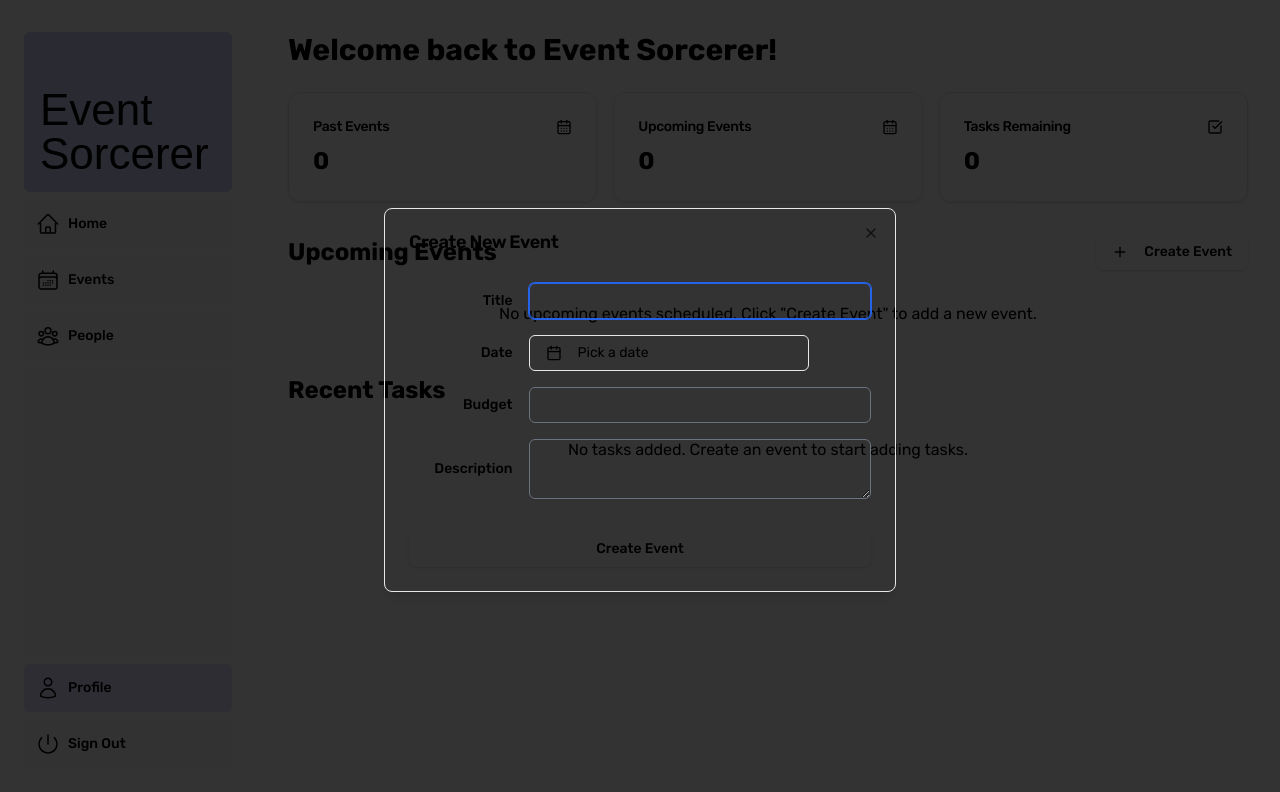
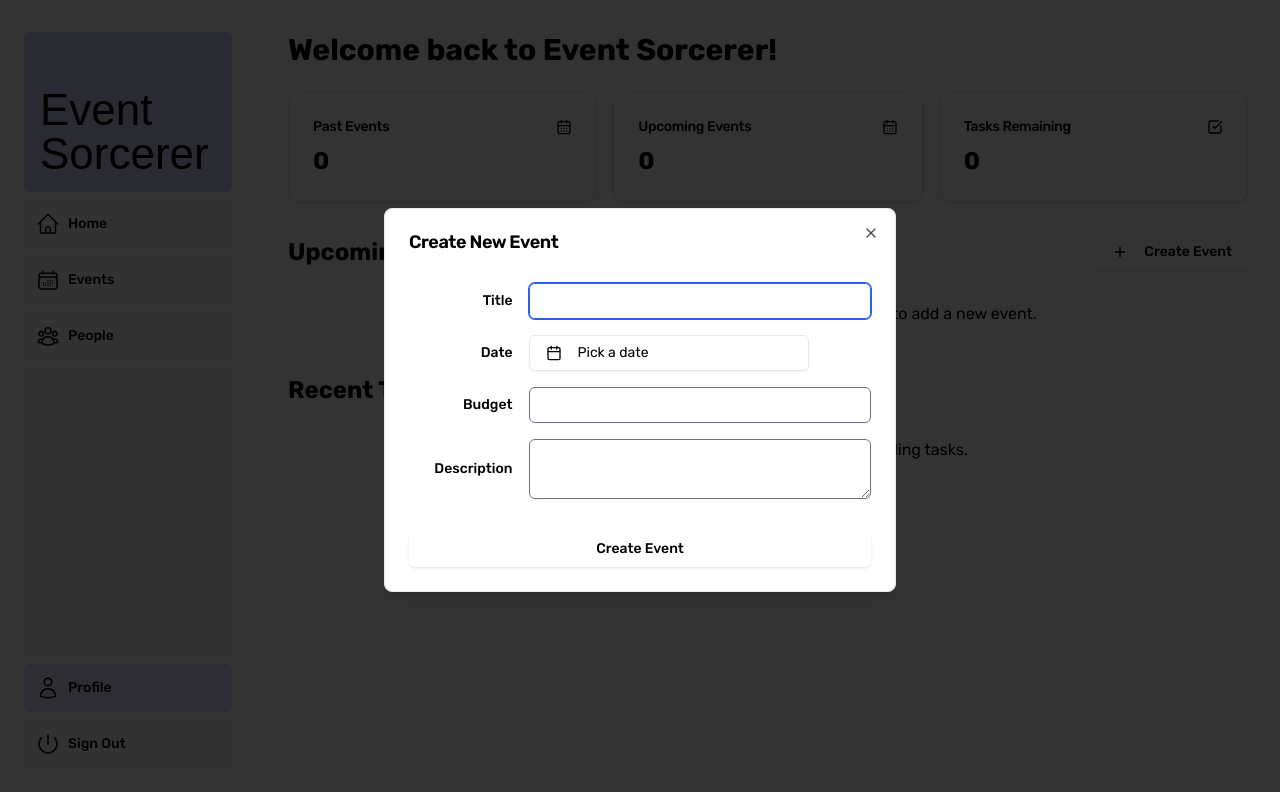
Before and after one commit to adrianpar1/Event-Sorcerer, a Next.js app: page / in a window 1280 px wide. Both pictures are taken after a click on the button "Create Event". Shown: the top 792 px of the page. Built offline with nearby package versions, Linux system fonts and the light colour scheme; a web font is replaced by a local one.

Commit message:
Made changes dialog.tsx and popover.tsx to remove the transparency and difficulty to read.
commit message

```diff
--- a/components/ui/dialog.tsx
+++ b/components/ui/dialog.tsx
@@ -1,8 +1,6 @@
-"use client"
-
 import * as React from "react"
 import * as DialogPrimitive from "@radix-ui/react-dialog"
-import { X } from "lucide-react"
+import { X } from 'lucide-react'
 
 import { cn } from "@/lib/utils"
 
@@ -21,7 +19,7 @@ const DialogOverlay = React.forwardRef<
   <DialogPrimitive.Overlay
     ref={ref}
     className={cn(
-      "fixed inset-0 z-50 bg-black/80  data-[state=open]:animate-in data-[state=closed]:animate-out data-[state=closed]:fade-out-0 data-[state=open]:fade-in-0",
+      "fixed inset-0 z-50 bg-black/80 data-[state=open]:animate-in data-[state=closed]:animate-out data-[state=closed]:fade-out-0 data-[state=open]:fade-in-0",
       className
     )}
     {...props}
@@ -38,7 +36,7 @@ const DialogContent = React.forwardRef<
     <DialogPrimitive.Content
       ref={ref}
       className={cn(
-        "fixed left-[50%] top-[50%] z-50 grid w-full max-w-lg translate-x-[-50%] translate-y-[-50%] gap-4 border bg-background p-6 shadow-lg duration-200 data-[state=open]:animate-in data-[state=closed]:animate-out data-[state=closed]:fade-out-0 data-[state=open]:fade-in-0 data-[state=closed]:zoom-out-95 data-[state=open]:zoom-in-95 data-[state=closed]:slide-out-to-left-1/2 data-[state=closed]:slide-out-to-top-[48%] data-[state=open]:slide-in-from-left-1/2 data-[state=open]:slide-in-from-top-[48%] sm:rounded-lg",
+        "fixed left-[50%] top-[50%] z-50 grid w-full max-w-lg translate-x-[-50%] translate-y-[-50%] gap-4 border bg-white p-6 shadow-lg duration-200 data-[state=open]:animate-in data-[state=closed]:animate-out data-[state=closed]:fade-out-0 data-[state=open]:fade-in-0 data-[state=closed]:zoom-out-95 data-[state=open]:zoom-in-95 data-[state=closed]:slide-out-to-left-1/2 data-[state=closed]:slide-out-to-top-[48%] data-[state=open]:slide-in-from-left-1/2 data-[state=open]:slide-in-from-top-[48%] sm:rounded-lg",
         className
       )}
       {...props}
@@ -112,8 +110,8 @@ export {
   Dialog,
   DialogPortal,
   DialogOverlay,
+  DialogClose,
   DialogTrigger,
-  DialogClose,
   DialogContent,
   DialogHeader,
   DialogFooter,
--- a/components/ui/popover.tsx
+++ b/components/ui/popover.tsx
@@ -21,7 +21,7 @@ const PopoverContent = React.forwardRef<
       align={align}
       sideOffset={sideOffset}
       className={cn(
-        "z-50 w-72 rounded-md border bg-popover p-4 text-popover-foreground shadow-md outline-none data-[state=open]:animate-in data-[state=closed]:animate-out data-[state=closed]:fade-out-0 data-[state=open]:fade-in-0 data-[state=closed]:zoom-out-95 data-[state=open]:zoom-in-95 data-[side=bottom]:slide-in-from-top-2 data-[side=left]:slide-in-from-right-2 data-[side=right]:slide-in-from-left-2 data-[side=top]:slide-in-from-bottom-2",
+        "z-50 w-72 rounded-md border bg-white p-4 text-popover-foreground shadow-md outline-none data-[state=open]:animate-in data-[state=closed]:animate-out data-[state=closed]:fade-out-0 data-[state=open]:fade-in-0 data-[state=closed]:zoom-out-95 data-[state=open]:zoom-in-95 data-[side=bottom]:slide-in-from-top-2 data-[side=left]:slide-in-from-right-2 data-[side=right]:slide-in-from-left-2 data-[side=top]:slide-in-from-bottom-2",
         className
       )}
       {...props}
```
Also changed, not shown: 1 other file (tests, documents, lock files or other folders).
